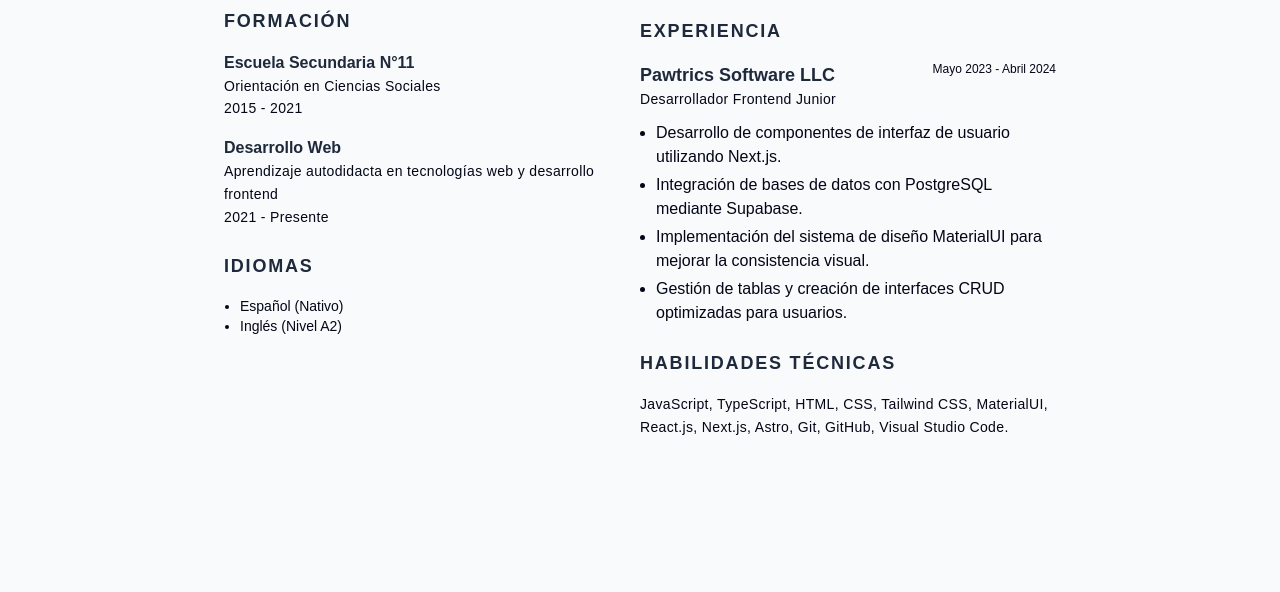
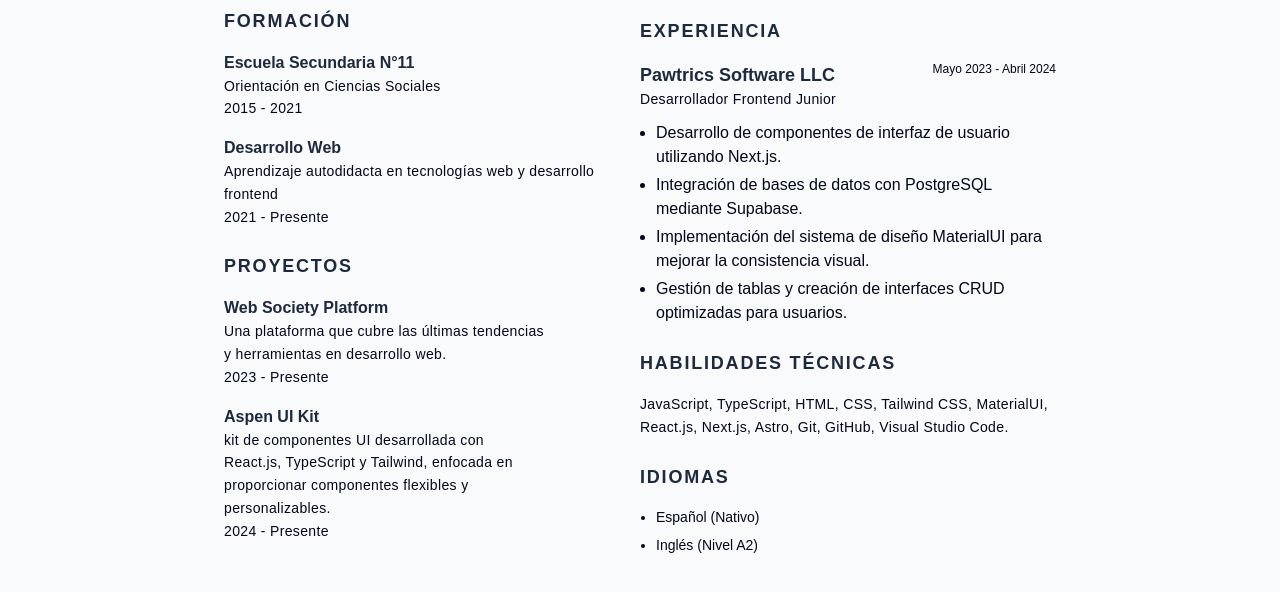
Before and after one commit to figueroaignacio/cv, a website built with Vite: page index.html in a window 1280 px wide. Shown: the part 412-1004 px from the top of the page. Before the commit the page ends 907 px from the top, so only its background shows below. Built offline with nearby package versions, Linux system fonts and the light colour scheme; files whose address does not match are found by name.

Commit message:
feat: improve some stuff

```diff
--- a/index.html
+++ b/index.html
@@ -63,22 +63,28 @@
             </div>
           </div>
 
-          <!-- Sección de idiomas -->
+          <!-- Seccion de proyectos -->
           <div>
-            <h3 data-section="languages" data-value="title"></h3>
-            <div class="flex flex-col gap-3 text-sm">
-              <ul>
-                <li
-                  data-section="languages"
-                  data-value="spanish"
-                  class="list-disc ml-4"
-                ></li>
-                <li
-                  data-section="languages"
-                  data-value="english"
-                  class="list-disc ml-4"
-                ></li>
-              </ul>
+            <h3 data-section="projects" data-value="title"></h3>
+            <div class="space-y-4">
+              <div>
+                <h4 data-section="projectItem-1" data-value="name"></h4>
+                <p
+                  data-section="projectItem-1"
+                  data-value="description"
+                  class="max-w-80"
+                ></p>
+                <p data-section="projectItem-1" data-value="date"></p>
+              </div>
+              <div>
+                <h4 data-section="projectItem-2" data-value="name"></h4>
+                <p
+                  data-section="projectItem-2"
+                  data-value="description"
+                  class="max-w-80"
+                ></p>
+                <p data-section="projectItem-2" data-value="date"></p>
+              </div>
             </div>
           </div>
         </section>
@@ -142,6 +148,25 @@
             <h3 data-section="skills" data-value="title"></h3>
             <p data-section="skills" data-value="skillsItems"></p>
           </div>
+
+          <!-- Sección de idiomas -->
+          <div>
+            <h3 data-section="languages" data-value="title"></h3>
+            <div class="flex flex-col gap-3 text-sm">
+              <ul class="space-y-2">
+                <li
+                  data-section="languages"
+                  data-value="spanish"
+                  class="list-disc ml-4"
+                ></li>
+                <li
+                  data-section="languages"
+                  data-value="english"
+                  class="list-disc ml-4"
+                ></li>
+              </ul>
+            </div>
+          </div>
         </section>
       </div>
 
--- a/src/languages/en.json
+++ b/src/languages/en.json
@@ -24,6 +24,19 @@
     "spanish": "Spanish (Native)",
     "english": "English (A2)"
   },
+  "projects": {
+    "title": "Projects"
+  },
+  "projectItem-1": {
+    "name": "Web Society Platform",
+    "description": "A platform that covers the latest trends and tools in frontend development, built with Next.js and Tailwind CSS.",
+    "date": "2023 - Present"
+  },
+  "projectItem-2": {
+    "name": "Aspen UI Kit",
+    "description": "UI Components kit developed with React.js and TypeScript, focused on providing flexible and customizable components.",
+    "date": "2024 - Present"
+  },
   "about": {
     "title": "About Me",
     "description": "I have been actively involved in the web development ecosystem for over two years, specializing in frontend development. I’m passionate about creating intuitive and visually appealing user interfaces while staying current with the latest web technologies."
--- a/src/languages/es.json
+++ b/src/languages/es.json
@@ -24,6 +24,19 @@
     "spanish": "Español (Nativo)",
     "english": "Inglés (Nivel A2)"
   },
+  "projects": {
+    "title": "Proyectos"
+  },
+  "projectItem-1": {
+    "name": "Web Society Platform",
+    "description": "Una plataforma que cubre las últimas tendencias y herramientas en desarrollo web.",
+    "date": "2023 - Presente"
+  },
+  "projectItem-2": {
+    "name": "Aspen UI Kit",
+    "description": "kit de componentes UI desarrollada con React.js, TypeScript y Tailwind, enfocada en proporcionar componentes flexibles y personalizables.",
+    "date": "2024 - Presente"
+  },
   "about": {
     "title": "Acerca de mí",
     "description": "Desarrollador web Frontend con más de dos años de experiencia autodidacta en el ecosistema web. Me especializo en crear interfaces atractivas y funcionales, y me mantengo al día con las últimas tendencias tecnológicas para ofrecer soluciones modernas y escalables."
```
Also changed, not shown: src/styles/output.css.
